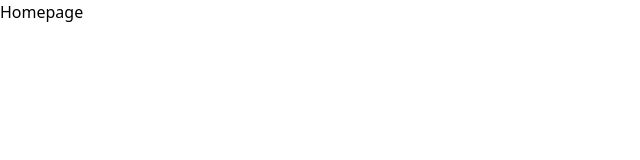
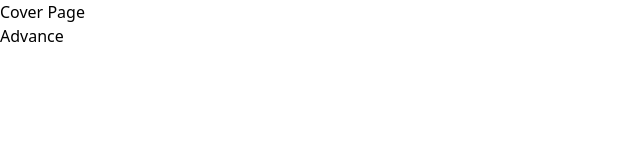
Before and after one commit to lsapundzic/machine-elves.com, a Next.js app: page / in a window 1280 px wide. Shown: the top 160 px of the page, without its empty margins (0-640 px from the left). Built offline with nearby package versions, Linux system fonts and the light colour scheme.

Commit message:
cover page and home page differentiation

```diff
--- /dev/null
+++ b/app/home/page.tsx
@@ -0,0 +1,5 @@
+export default function Home () {
+    return (
+        <h1>Homepage</h1>
+    )
+}
--- a/app/page.tsx
+++ b/app/page.tsx
@@ -1,5 +1,13 @@
+import Link from "next/link";
+
 export default function Home() {
   return (
-    <h1>Homepage</h1>
+      <div>
+        <h1>Cover Page</h1>
+       <div>
+         <Link href="home/">Advance</Link>
+       </div>
+      </div>
+
   );
 }
```
